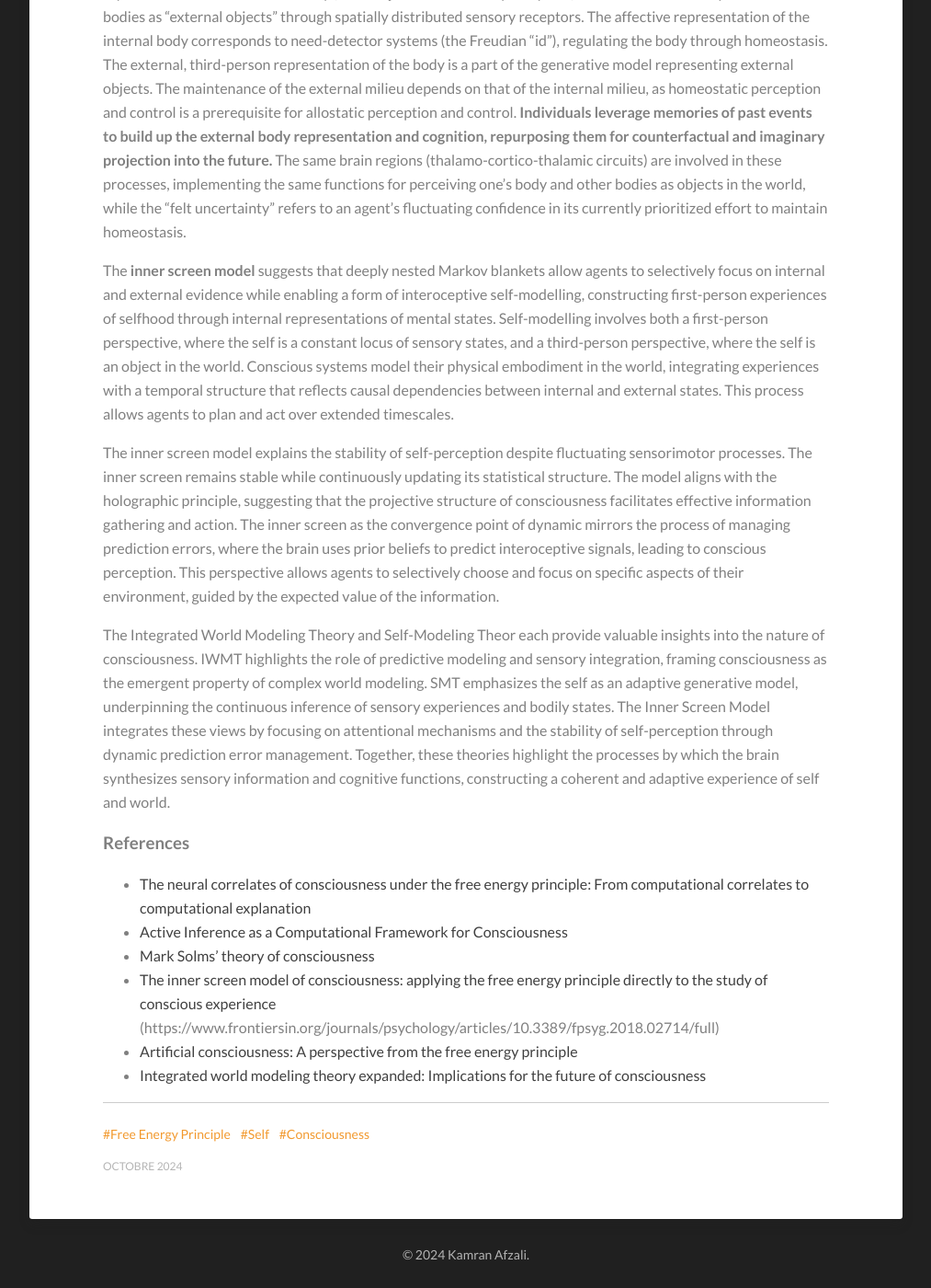
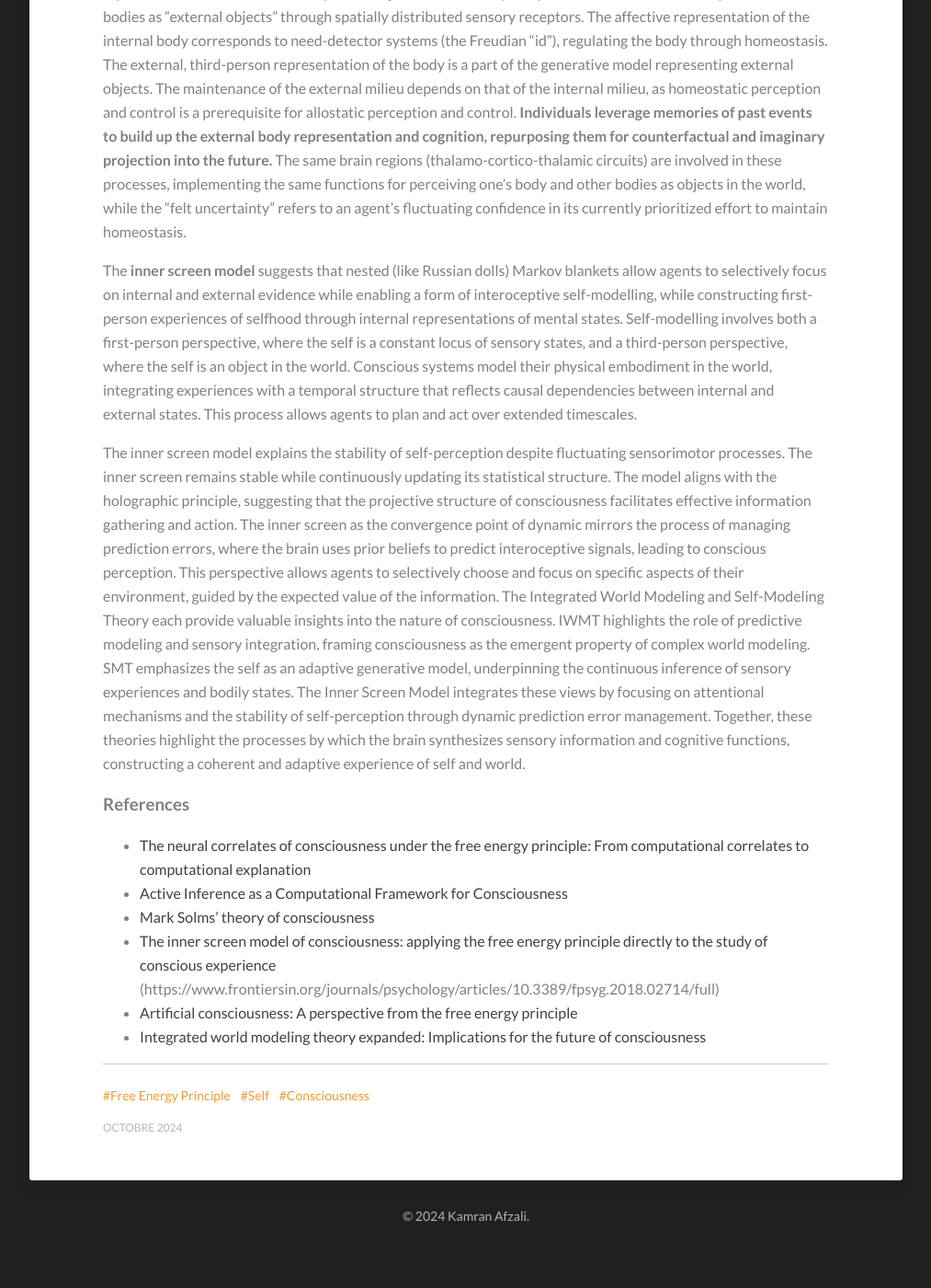
Before and after one commit to Kamran-Afzali/Kamran-Afzali.github.io, a Jekyll site: the page built from _posts/2024-10-28-con_fep_2.md, in a window 1280 px wide and 1400 px high, scrolled down 2441 px. Shown: the whole window at 92% size, without its empty margins (133-1146 px from the left). Built offline with Jekyll 4.4.1, drawn with Linux system fonts in a browser that asks for light colours; after the commit the page ends 3799 px from its top, so only the background shows below that.

Commit message:
Update 2024-10-28-con_fep_2.md

```diff
--- a/_posts/2024-10-28-con_fep_2.md
+++ b/_posts/2024-10-28-con_fep_2.md
@@ -18,11 +18,9 @@
 
 The brain contains a representation of the internal body (homeostatic needs or drives and error signals) and a representation of the external body (as an object of action and perception). Individuals form a map of their own bodies as "external objects" through spatially distributed sensory receptors. The affective representation of the internal body corresponds to need-detector systems (the Freudian "id"), regulating the body through homeostasis. The external, third-person representation of the body is a part of the generative model representing external objects. The maintenance of the external milieu depends on that of the internal milieu, as homeostatic perception and control is a prerequisite for allostatic perception and control. **Individuals leverage memories of past events to build up the external body representation and cognition, repurposing them for counterfactual and imaginary projection into the future.** The same brain regions (thalamo-cortico-thalamic circuits) are involved in these processes, implementing the same functions for perceiving one's body and other bodies as objects in the world, while the "felt uncertainty" refers to an agent's fluctuating confidence in its currently prioritized effort to maintain homeostasis.
 
-The **inner screen model** suggests that deeply nested Markov blankets allow agents to selectively focus on internal and external evidence while enabling a form of interoceptive self-modelling, constructing first-person experiences of selfhood through internal representations of mental states. Self-modelling involves both a first-person perspective, where the self is a constant locus of sensory states, and a third-person perspective, where the self is an object in the world. Conscious systems model their physical embodiment in the world, integrating experiences with a temporal structure that reflects causal dependencies between internal and external states. This process allows agents to plan and act over extended timescales.
+The **inner screen model** suggests that nested (like Russian dolls) Markov blankets allow agents to selectively focus on internal and external evidence while enabling a form of interoceptive self-modelling, while constructing first-person experiences of selfhood through internal representations of mental states. Self-modelling involves both a first-person perspective, where the self is a constant locus of sensory states, and a third-person perspective, where the self is an object in the world. Conscious systems model their physical embodiment in the world, integrating experiences with a temporal structure that reflects causal dependencies between internal and external states. This process allows agents to plan and act over extended timescales.
 
-The inner screen model explains the stability of self-perception despite fluctuating sensorimotor processes. The inner screen remains stable while continuously updating its statistical structure. The model aligns with the holographic principle, suggesting that the projective structure of consciousness facilitates effective information gathering and action. The inner screen as the convergence point of dynamic mirrors the process of managing prediction errors, where the brain uses prior beliefs to predict interoceptive signals, leading to conscious perception. This perspective allows agents to selectively choose and focus on specific aspects of their environment, guided by the expected value of the information.
-
-The Integrated World Modeling Theory and Self-Modeling Theor each provide valuable insights into the nature of consciousness. IWMT highlights the role of predictive modeling and sensory integration, framing consciousness as the emergent property of complex world modeling. SMT emphasizes the self as an adaptive generative model, underpinning the continuous inference of sensory experiences and bodily states. The Inner Screen Model integrates these views by focusing on attentional mechanisms and the stability of self-perception through dynamic prediction error management. Together, these theories highlight the processes by which the brain synthesizes sensory information and cognitive functions, constructing a coherent and adaptive experience of self and world.
+The inner screen model explains the stability of self-perception despite fluctuating sensorimotor processes. The inner screen remains stable while continuously updating its statistical structure. The model aligns with the holographic principle, suggesting that the projective structure of consciousness facilitates effective information gathering and action. The inner screen as the convergence point of dynamic mirrors the process of managing prediction errors, where the brain uses prior beliefs to predict interoceptive signals, leading to conscious perception. This perspective allows agents to selectively choose and focus on specific aspects of their environment, guided by the expected value of the information. The Integrated World Modeling and Self-Modeling Theory each provide valuable insights into the nature of consciousness. IWMT highlights the role of predictive modeling and sensory integration, framing consciousness as the emergent property of complex world modeling. SMT emphasizes the self as an adaptive generative model, underpinning the continuous inference of sensory experiences and bodily states. The Inner Screen Model integrates these views by focusing on attentional mechanisms and the stability of self-perception through dynamic prediction error management. Together, these theories highlight the processes by which the brain synthesizes sensory information and cognitive functions, constructing a coherent and adaptive experience of self and world.
 
 ### References
 
```
